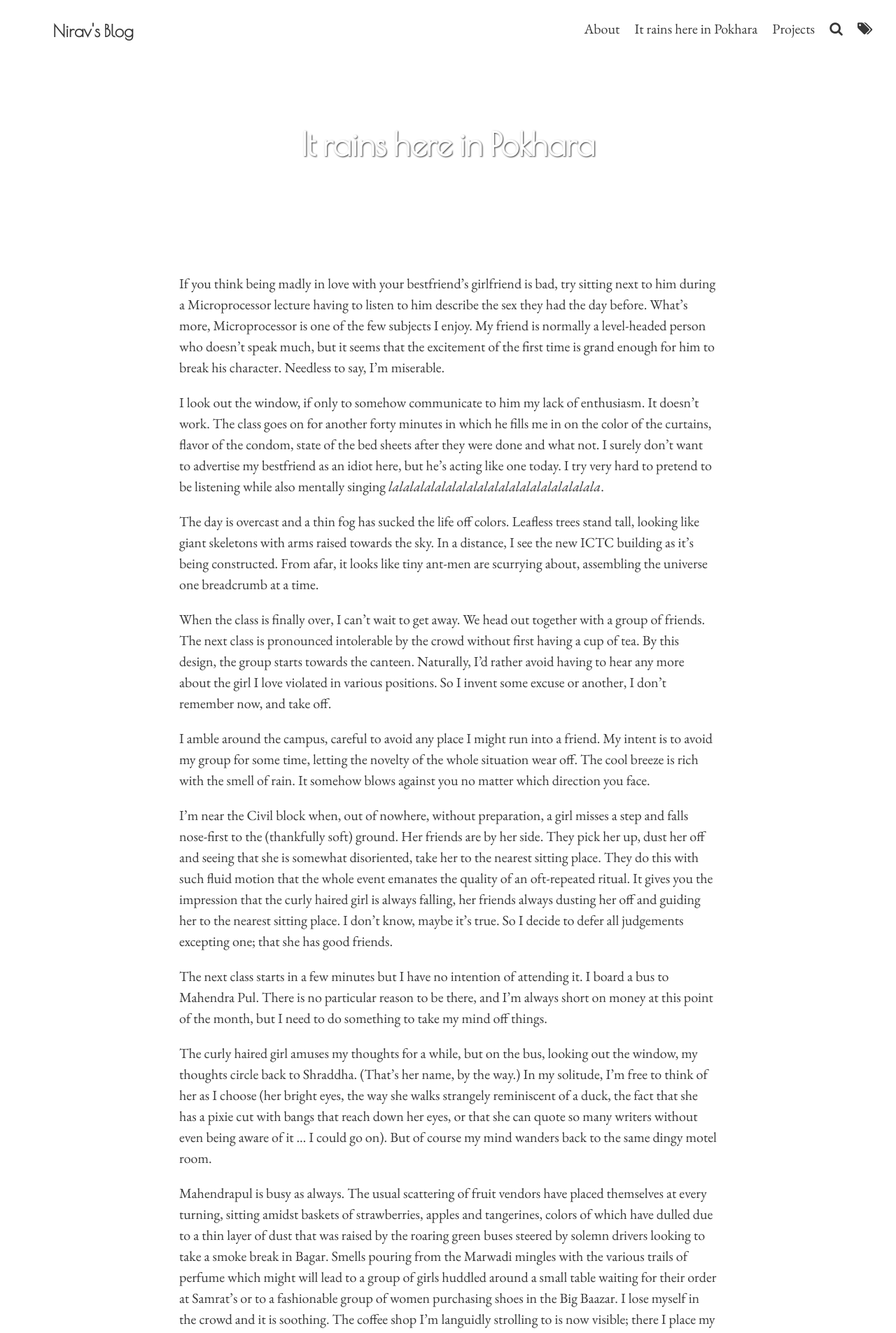
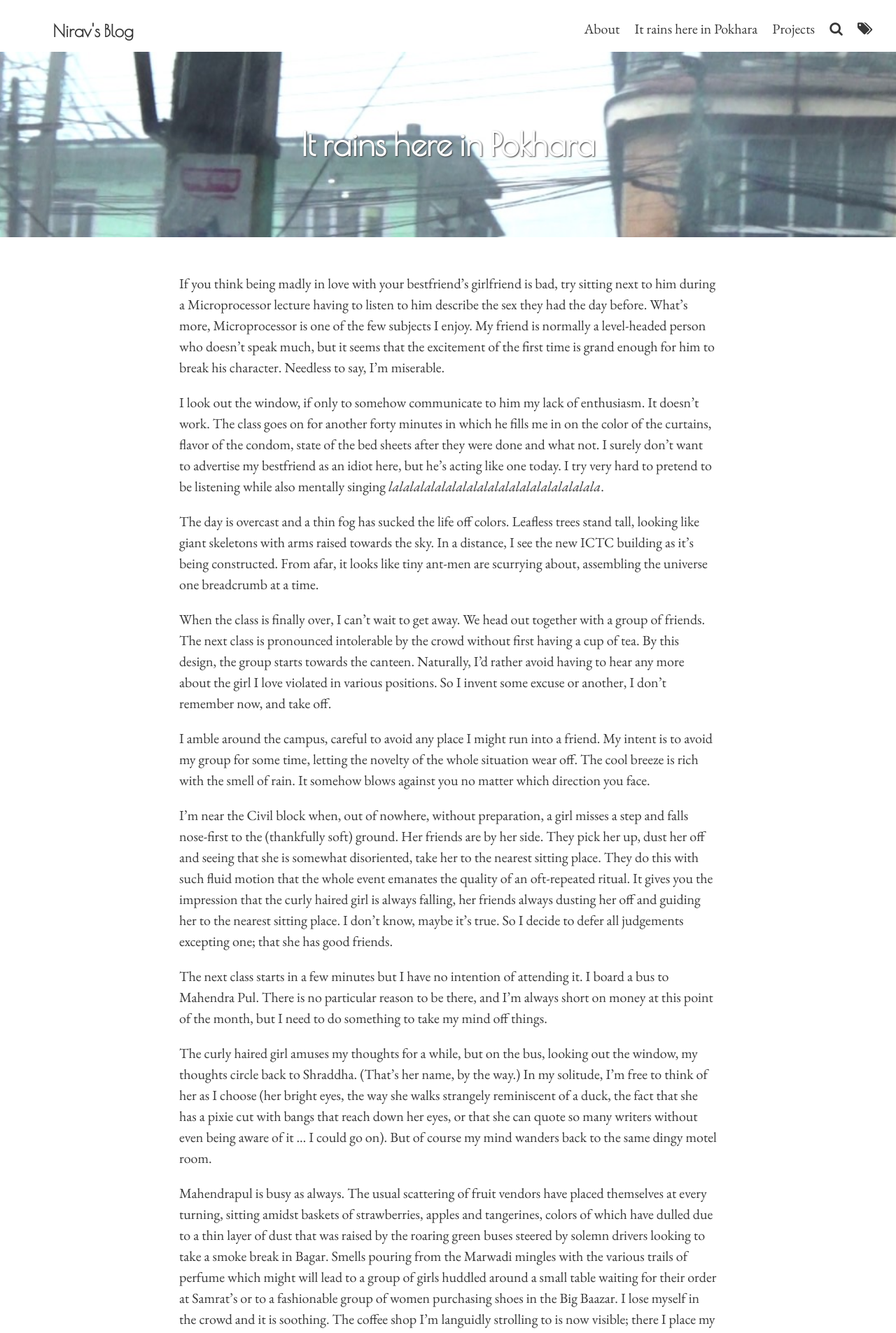
Before and after one commit to niravcodes/niravcodes.github.io, a Jekyll site: the page built from pages/it-rains-here-in-pokhara.md, in a window 1280 px wide. Shown: the top 1905 px of the page at 70% size. Built offline with Jekyll 4.4.1, drawn with Linux system fonts in a browser that asks for light colours.

Commit message:
Update from Forestry.io - Updated it-rains-here-in-pokhara.md

```diff
--- a/pages/it-rains-here-in-pokhara.md
+++ b/pages/it-rains-here-in-pokhara.md
@@ -3,7 +3,7 @@ layout: page
 title: It rains here in Pokhara
 hide: 'true'
 tags: []
-feature-img: ''
+feature-img: https://nirav.com.np/assets/img/mahendrapul.jpg
 permalink: "/rains-in-pokhara"
 date: 2019-01-24 09:03:55 +0000
 
```
